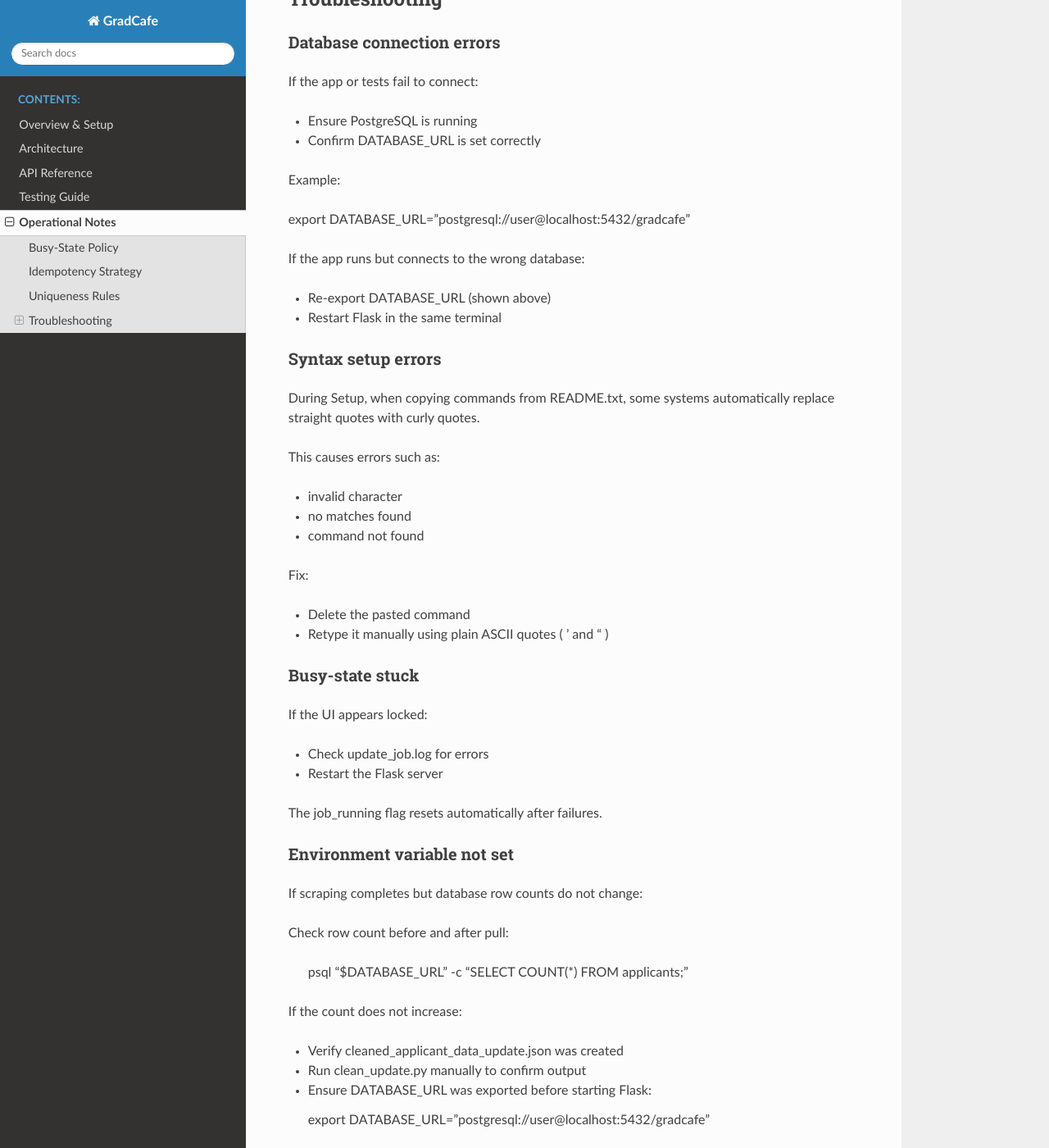
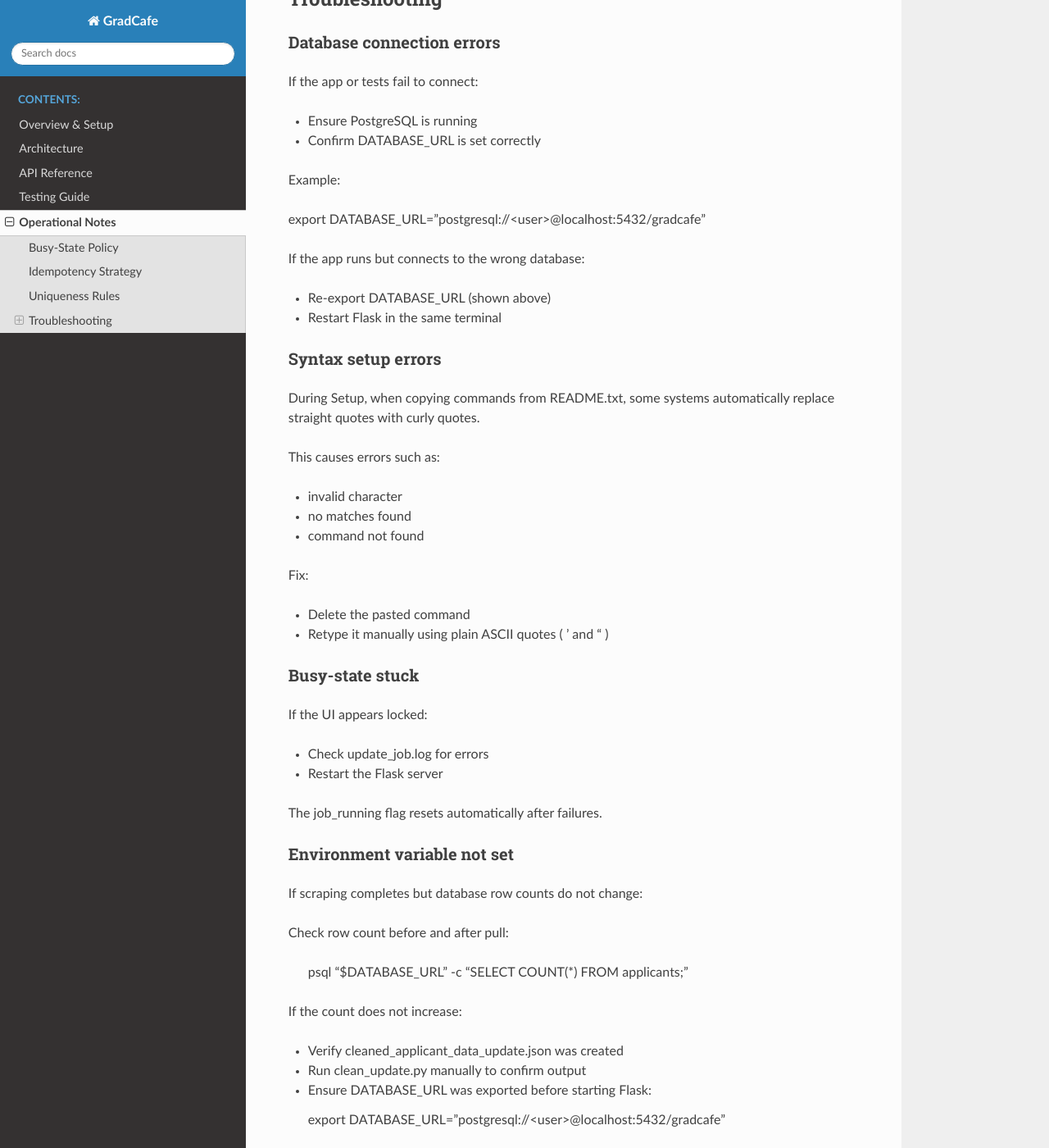
Before and after one commit to nziran/jhu_software_concepts, a Sphinx documentation site: the page built from module_4/docs/source/operational_notes.rst, in a window 1280 px wide and 1400 px high, scrolled down 1114 px. Shown: the whole window at 82% size. Built offline with Sphinx 7.4.7 and the Read the Docs theme 3.1.0, drawn with Linux system fonts in a browser that asks for light colours; some of the changed lines change nothing that is shown.

Commit message:
Syntax edits

```diff
--- a/module_4/docs/source/operational_notes.rst
+++ b/module_4/docs/source/operational_notes.rst
@@ -61,7 +61,7 @@ If the app or tests fail to connect:
 
 Example:
 
-export DATABASE_URL="postgresql://user@localhost:5432/gradcafe"
+export DATABASE_URL="postgresql://<user>@localhost:5432/gradcafe"
 
 If the app runs but connects to the wrong database:
 
@@ -111,7 +111,7 @@ If the count does not increase:
 • Run clean_update.py manually to confirm output
 • Ensure DATABASE_URL was exported before starting Flask:
 
-  export DATABASE_URL="postgresql://user@localhost:5432/gradcafe"
+  export DATABASE_URL="postgresql://<user>@localhost:5432/gradcafe"
 
 CI failures
 ~~~~~~~~~~~
```
